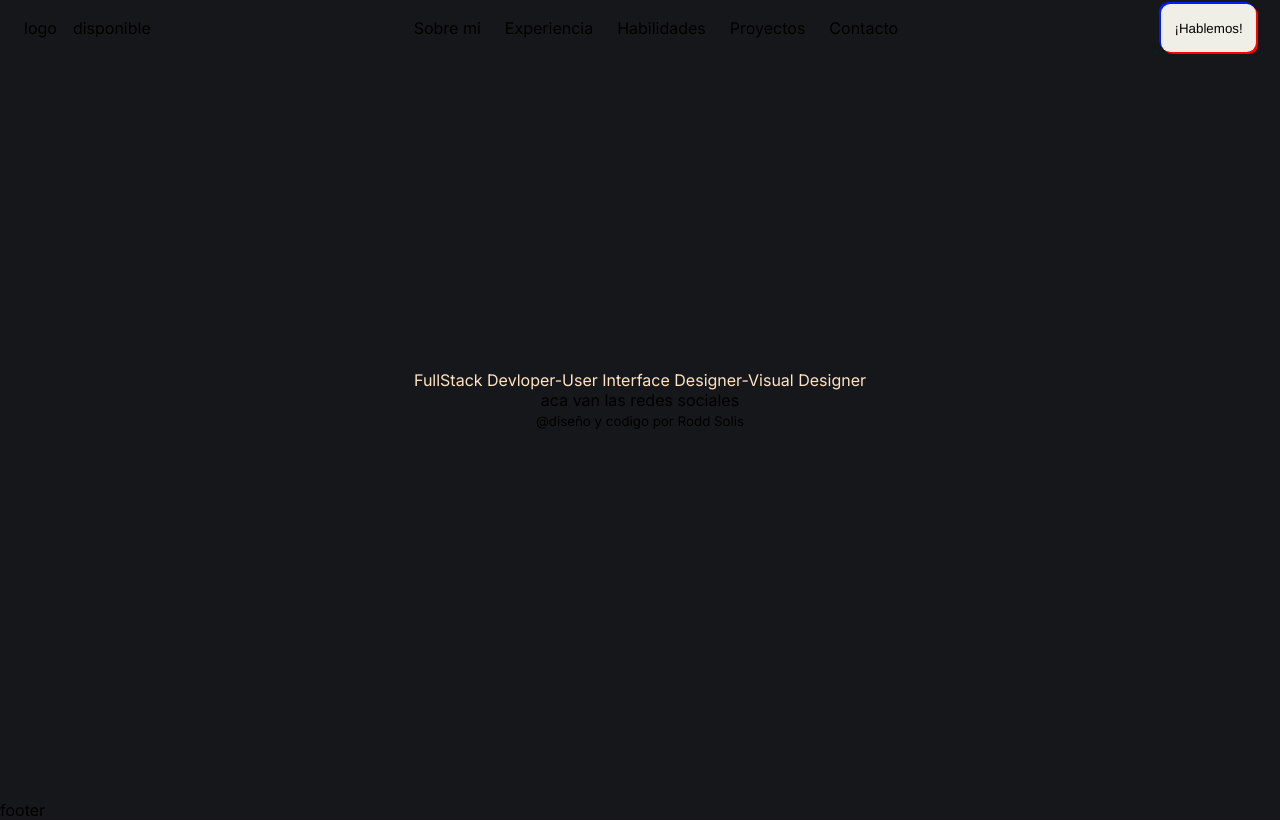
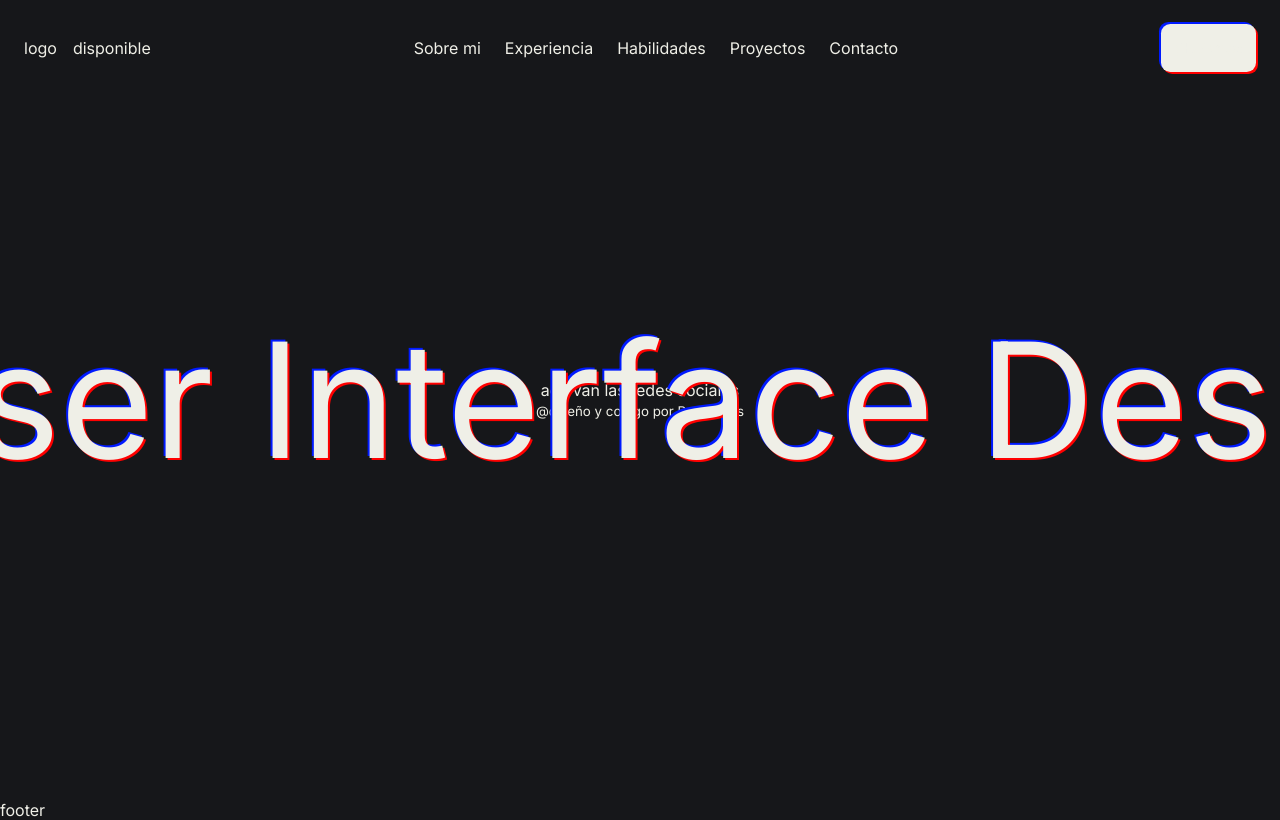
Before and after one commit to roddsolis/rodd-solis-webfolio, a React (Vite) app: page / in a window 1280 px wide. Built offline with nearby package versions, Linux system fonts and the light colour scheme.

Commit message:
avances en el texto animado principal y en la aplicacion de efectos

```diff
--- a/src/components/TitleAnimation.jsx
+++ b/src/components/TitleAnimation.jsx
@@ -4,7 +4,11 @@ const TitleAnimation = ({ text1, text2, text3 }) => {
   return (
     <>
       <div className="text-animation">
-        {text1}-{text2}-{text3}
+        <p>{text1}</p>
+        <p className="guion-1">-</p>
+        <p>{text2}</p>
+        <p className="guion-2">-</p>
+        <p>{text3}</p>
       </div>
     </>
   );
--- a/src/components/title-animation.css
+++ b/src/components/title-animation.css
@@ -1,5 +1,23 @@
 @import "../style/design-tokens.css";
 
 .text-animation {
-  color: bisque;
+  font-size: 10em;
+  position: absolute;
+  display: flex;
+  align-items: center;
+  justify-content: center;
+  overflow: hidden;
+  width: 100%;
+  p {
+    text-shadow: 2px 2px var(--rodd-component-button-shadow-effect-200), -2px -2px var(--rodd-component-button-shadow-effect-100);
+    text-wrap: nowrap;
+  }
+  .guion-1 {
+    color: var(--rodd-component-button-shadow-effect-100);
+    text-shadow: none;
+  }
+  .guion-2 {
+    color: var(--rodd-component-button-shadow-effect-200);
+    text-shadow: none;
+  }
 }
--- a/src/style.css
+++ b/src/style.css
@@ -9,6 +9,7 @@
   text-rendering: geometricPrecision;
   shape-rendering: geometricPrecision;
   image-rendering: optimizeQuality;
+  color: var(--rodd-semantic-text-primary);
 
   body {
     font-size: 16px;
--- a/src/style/design-tokens.css
+++ b/src/style/design-tokens.css
@@ -19,6 +19,8 @@
 
   /* semantic tokens */
 
+  --rodd-semantic-text-primary: var(--rodd-foundation-light-default);
+
   /* background */
   --rodd-semantic-background-dark: var(--rodd-foundation-neutral-700);
 
--- a/src/style/navbar-style.css
+++ b/src/style/navbar-style.css
@@ -1,7 +1,7 @@
 nav {
   position: fixed;
   width: 100%;
-  height: 56px;
+  height: auto;
   padding: 1.5em;
   display: flex;
   align-items: center;
```
